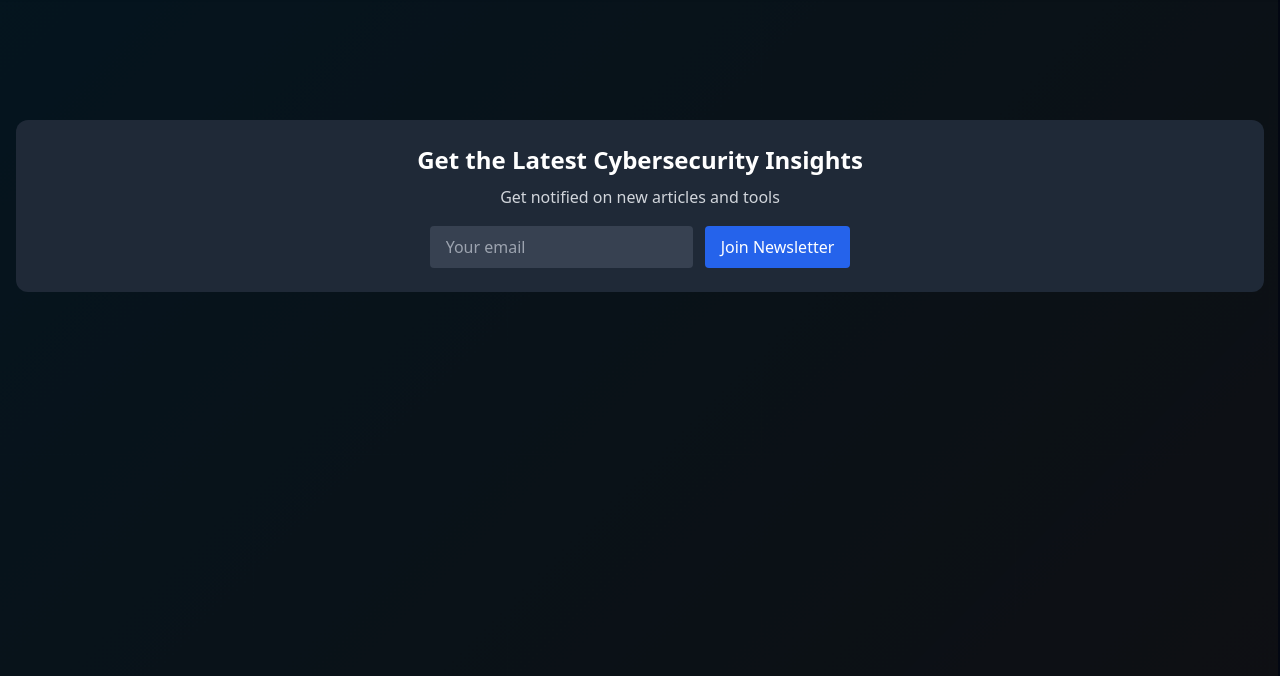
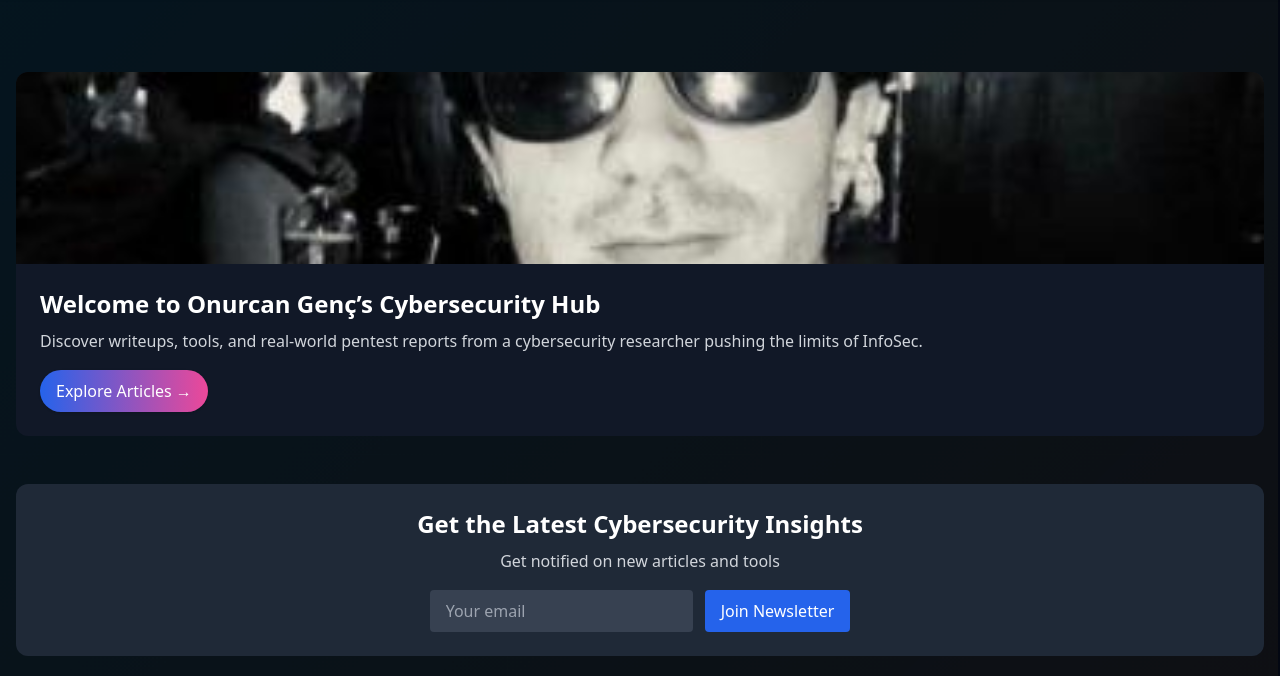
Before and after one commit to onurcangnc/medium_feed_site, a Python web app: template templates/index.html.j2 in a window 1280 px wide. Shown: the part 53-729 px from the top of the page. Before the commit the page ends 345 px from the top, so only its background shows below. Run offline with Jinja, Linux system fonts and the light colour scheme; the template is opened without the code that fills it, so the values that code supplies are empty.

```diff
--- /dev/null
+++ b/output/ads.txt
@@ -0,0 +1 @@
+google.com, pub-5907670584730847, DIRECT, f08c47fec0942fa0
--- a/templates/index.html.j2
+++ b/templates/index.html.j2
@@ -3,6 +3,7 @@
 <head>
   <meta charset="UTF-8" />
   <meta name="viewport" content="width=device-width, initial-scale=1.0" />
+  <meta name="google-adsense-account" content="ca-pub-5907670584730847">
   <title>{{ site_title }}</title>
 
   <!-- SEO Meta -->
@@ -17,16 +18,16 @@
   <meta property="og:description" content="Explore professional Medium articles by Onurcan Genç on cybersecurity.">
   <meta property="og:type" content="website">
   <meta property="og:url" content="https://onurcangenc.com.tr/">
-  <meta property="og:image" content="https://onurcangenc.com.tr/static/og-image.png">
+  <meta property="og:image" content="https://onurcangenc.com.tr/static/profile.jpg">
 
   <!-- Twitter Card -->
   <meta name="twitter:card" content="summary_large_image">
   <meta name="twitter:title" content="{{ site_title }}">
   <meta name="twitter:description" content="Cybersecurity articles, CTF writeups, and real-world infosec findings by Onurcan Genç.">
-  <meta name="twitter:image" content="https://onurcangenc.com.tr/static/og-image.png">
+  <meta name="twitter:image" content="https://onurcangenc.com.tr/static/profile.jpg">
 
   <!-- Favicon -->
-  <link rel="icon" type="image/png" href="/static/favicon.png">
+  <link rel="icon" type="image/png" href="/static/profile.jpg">
   <link href="/static/output.css" rel="stylesheet" />
 
   <!-- ScrollReveal.js -->
@@ -64,6 +65,9 @@
 </head>
 <body class="bg-gray-950 text-white font-sans leading-relaxed">
 
+  <!-- Progress Bar -->
+  <div id="progressBar" class="fixed top-0 left-0 h-1 bg-gradient-to-r from-blue-500 to-pink-500 z-[9999] transition-all duration-200" style="width: 0%;"></div>
+
   <nav class="sticky top-0 z-50 bg-gray-900 bg-opacity-90 shadow-sm border-b border-gray-800 backdrop-blur-md">
     <div class="max-w-7xl mx-auto px-4 py-3 flex justify-between items-center">
       <h1 class="text-xl font-bold text-blue-400">{{ site_title }}</h1>
@@ -86,6 +90,24 @@
            loading="lazy"></ins>
       <script>(adsbygoogle = window.adsbygoogle || []).push({});</script>
     </div>
+
+    <!-- OG Preview Card -->
+    <section class="mb-12">
+      <div class="rounded-xl overflow-hidden shadow-lg bg-gray-900 flex flex-col lg:flex-row">
+        <img src="/static/profile.jpg" alt="Onurcan Genç OG preview" loading="lazy" class="w-full lg:w-1/3 object-cover h-48 lg:h-auto">
+        <div class="p-6 flex-1">
+          <h2 class="text-2xl font-bold text-white mb-2">Welcome to Onurcan Genç’s Cybersecurity Hub</h2>
+          <p class="text-gray-300 mb-4">
+            Discover writeups, tools, and real-world pentest reports from a cybersecurity researcher pushing the limits of InfoSec.
+          </p>
+          <a href="#postsContainer">
+            <button class="px-4 py-2 bg-gradient-to-r from-blue-600 to-pink-500 hover:from-pink-500 hover:to-blue-600 text-white rounded-full font-medium shadow hover:shadow-lg transition duration-300 focus:outline-none focus:ring-2 focus:ring-blue-500">
+              Explore Articles →
+            </button>
+          </a>
+        </div>
+      </div>
+    </section>
 
     <!-- Loading Skeleton -->
     <div id="skeletonLoader" class="grid grid-cols-1 sm:grid-cols-2 lg:grid-cols-3 gap-8">
@@ -177,19 +199,16 @@
       else document.documentElement.classList.remove('dark');
     })();
 
-  // Theme toggle button
     function toggleTheme() {
       const html = document.documentElement;
       html.classList.toggle('dark');
       localStorage.setItem('theme', html.classList.contains('dark') ? 'dark' : 'light');
     }
 
-  // Loader + ScrollReveal
+    // Reveal + Scroll animations
     document.addEventListener("DOMContentLoaded", () => {
-    // Ensure layout is settled
       requestAnimationFrame(() => {
         setTimeout(() => {
-        // Reveal posts
           const skeleton = document.getElementById("skeletonLoader");
           const container = document.getElementById("postsContainer");
           if (skeleton) skeleton.style.display = "none";
@@ -198,7 +217,6 @@
             container.style.display = "";
           }
 
-        // Run ScrollReveal AFTER posts are in DOM
           ScrollReveal().reveal('[data-sr]', {
             distance: '30px',
             origin: 'bottom',
@@ -207,10 +225,17 @@
             interval: 120,
             reset: false
           });
-      }, 300); // Reduced delay for better UX
+        }, 300);
       });
     });
+
+    // Progress bar scroll
+    window.addEventListener('scroll', () => {
+      const scrollTop = window.scrollY;
+      const docHeight = document.documentElement.scrollHeight - window.innerHeight;
+      const scrolled = (scrollTop / docHeight) * 100;
+      document.getElementById('progressBar').style.width = `${scrolled}%`;
+    });
   </script>
-
 </body>
 </html>
```
Lines whose indentation alone changed are shown as unchanged.
